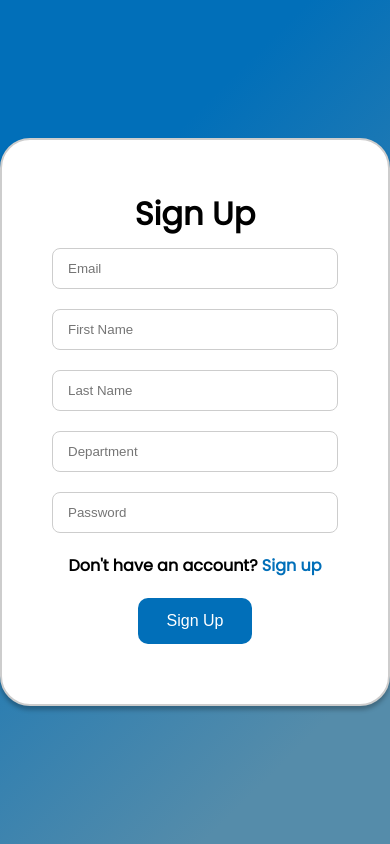
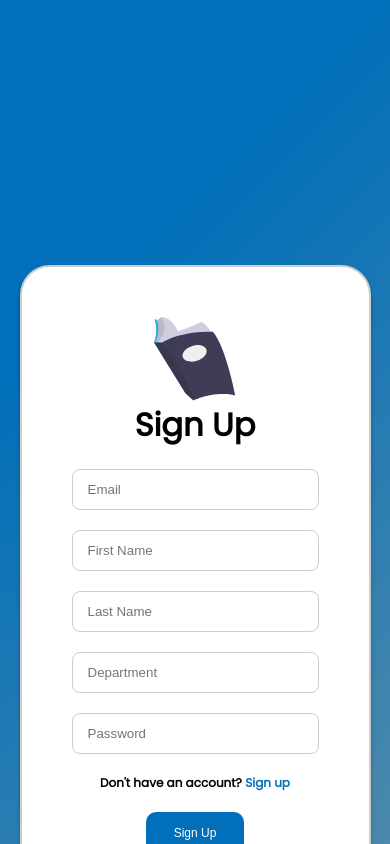
Before and after one commit to DangaRanga/course-manager, a React (Create React App) app in the folder client/: page /auth in a window 390 px wide. Shown: the top 844 px of the page. Built offline with nearby package versions, Linux system fonts and the light colour scheme.

Commit message:
Added slight mobile responsiveness

```diff
--- a/client/src/components/Form/Form.css
+++ b/client/src/components/Form/Form.css
@@ -1,7 +1,7 @@
 #form-container {
   box-sizing: border-box;
   background: #ffffff;
-  width: 60vh;
+  width: 32%;
   padding: 50px;
   border: 2px solid #cdcdcd;
   box-shadow: 0px 4px 4px rgba(0, 0, 0, 0.25);
@@ -23,8 +23,20 @@
   padding: 12px 15px;
   width: 100%;
   border-radius: 8px;
+  transition: all 0.3s ease-in-out;
+  -webkit-transition: all 0.3s ease-in-out;
+  -moz-transition: all 0.3s ease-in-out;
+  -ms-transition: all 0.3s ease-in-out;
+  -o-transition: all 0.3s ease-in-out;
 }
 
+#form-container input:focus {
+  border: solid 1px #399cdf;
+  box-shadow: 0 0 5px #399cdf;
+}
+#form-container h1 {
+  margin-bottom: 10px;
+}
 .form-btn {
   width: 40%;
   padding: 14px 8px;
@@ -50,3 +62,24 @@
   cursor: pointer;
   color: #075b94;
 }
+
+#form-img {
+  height: 10vh;
+}
+
+@media screen and (max-width: 500px) {
+  #form-container {
+    width: 100%;
+  }
+
+  #auth-toggle,
+  .form-btn {
+    font-size: 12px;
+  }
+}
+
+@media screen and (max-width: 850px) {
+  #form-container {
+    width: 90%;
+  }
+}
--- a/client/src/components/Form/Form.jsx
+++ b/client/src/components/Form/Form.jsx
@@ -1,6 +1,10 @@
+// React imports
 import React, { useState } from "react";
 
+// CSS and image imports
+import book from "../../assets/icons/Book.svg";
 import "./Form.css";
+
 function Form() {
   const [formState, setFormState] = useState({
     login: false,
@@ -12,6 +16,7 @@ function Form() {
   });
   return (
     <div id="form-container">
+      <img src={book} alt="book" id="form-img"></img>
       <h1>{formState.login ? "Login" : "Sign Up"} </h1>
       <form>
         <input
--- a/client/src/views/Auth/Auth.css
+++ b/client/src/views/Auth/Auth.css
@@ -6,3 +6,9 @@
   align-items: center;
   justify-content: center;
 }
+
+@media screen and (max-width: 850px) {
+  #auth-page {
+    height: 140vh;
+  }
+}
```
